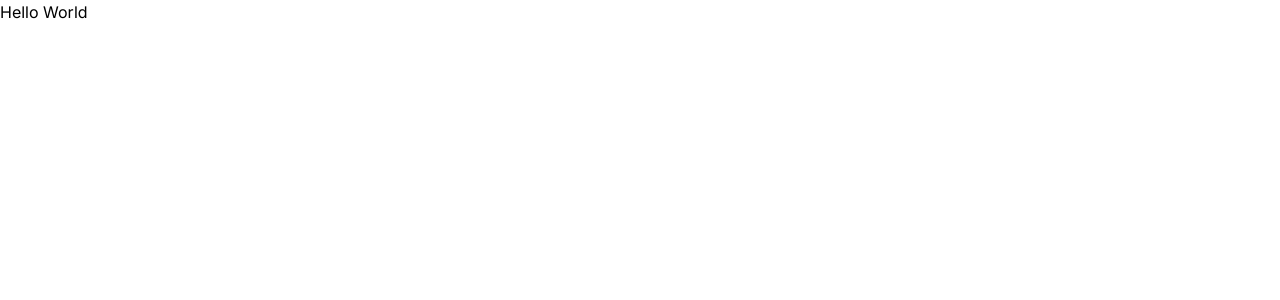
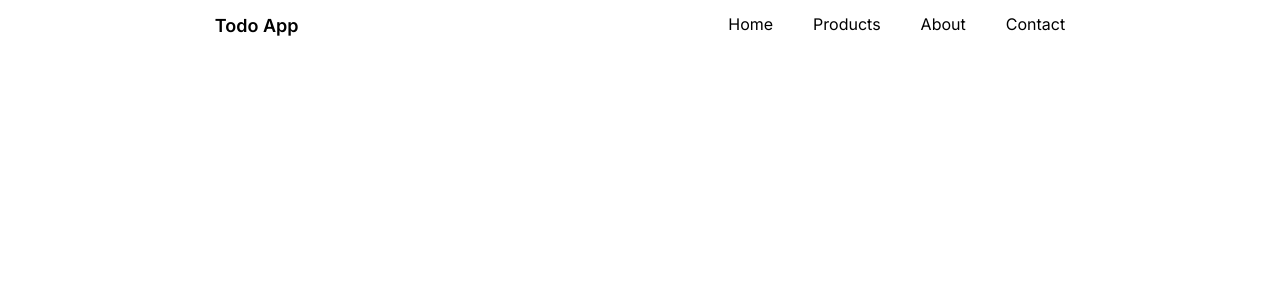
Before and after one commit to shahenwaz/todo-next-app, a Next.js app: page / in a window 1280 px wide. Shown: the top 300 px of the page. Built offline with nearby package versions, Linux system fonts and the light colour scheme.

Commit message:
Component added -  Navbar

```diff
--- a/app/layout.js
+++ b/app/layout.js
@@ -1,5 +1,6 @@
 import { Inter } from "next/font/google";
 import "./globals.css";
+import Navbar from "@/components/Navbar";
 
 const inter = Inter({ subsets: ["latin"] });
 
@@ -11,7 +12,10 @@ export const metadata = {
 export default function RootLayout({ children }) {
   return (
     <html lang="en">
-      <body className={inter.className}>{children}</body>
+      <body className={inter.className}>
+        <Navbar />
+        {children}
+      </body>
     </html>
   );
 }
--- a/app/page.js
+++ b/app/page.js
@@ -1,7 +1,3 @@
 export default function Home() {
-  return (
-    <>
-      <div>Hello World</div>
-    </>
-  );
+  return <></>;
 }
--- /dev/null
+++ b/components/Navbar.jsx
@@ -0,0 +1,17 @@
+import React from "react";
+
+const Navbar = () => {
+  return (
+    <div className="flex py-3 flex-wrap justify-around">
+      <h1 className="text-lg font-semibold">Todo App</h1>
+      <ul className="flex gap-[40px]">
+        <li>Home</li>
+        <li>Products</li>
+        <li>About</li>
+        <li>Contact</li>
+      </ul>
+    </div>
+  );
+};
+
+export default Navbar;
```
